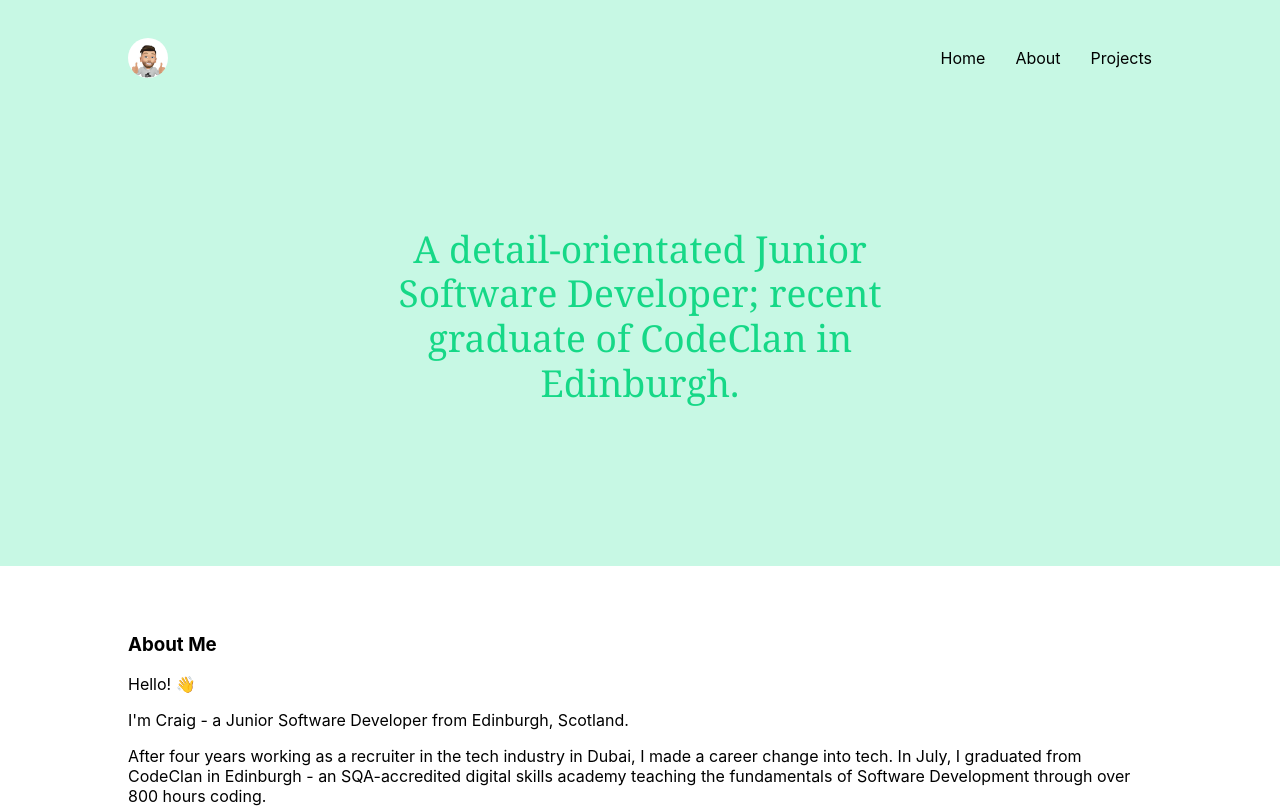
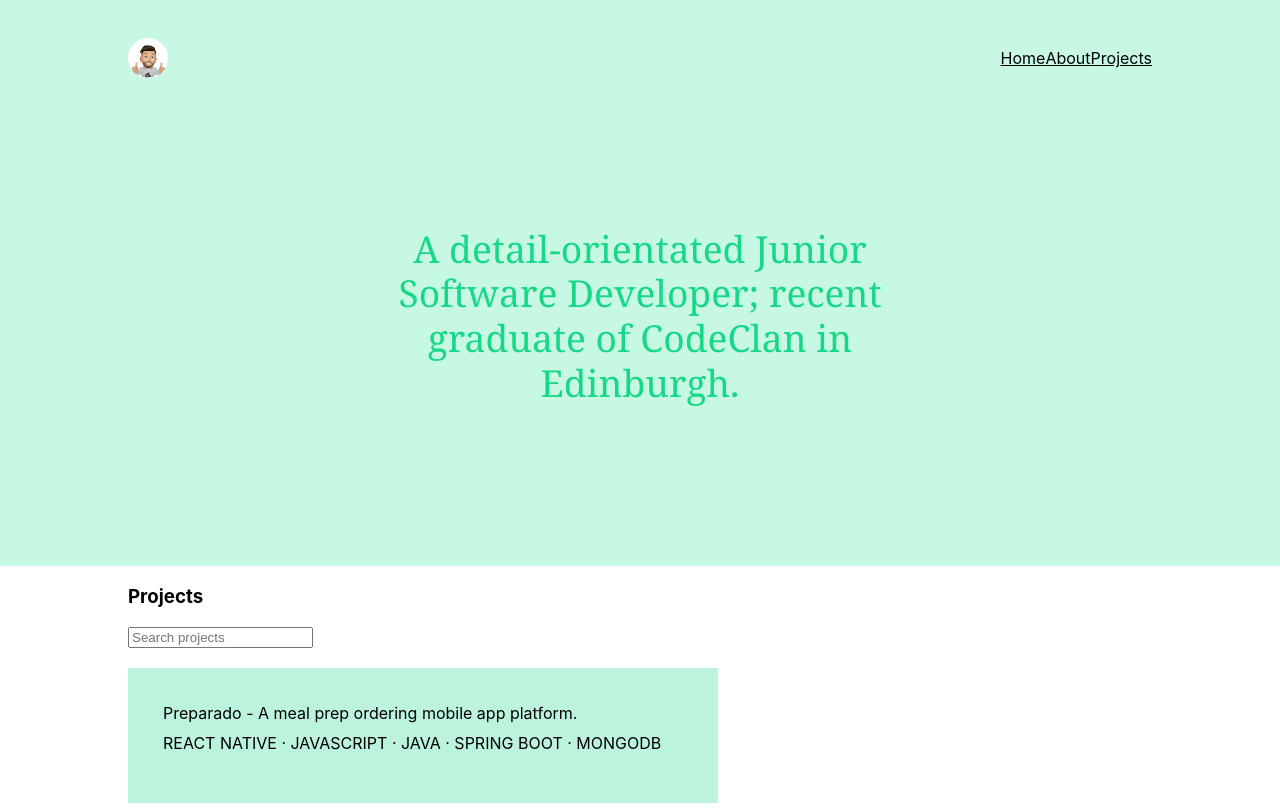
Before and after one commit to crwils/crwils.github.io, a React (Create React App) app: page /projectlist in a window 1280 px wide. Shown: the top 808 px of the page. Built offline with nearby package versions, Linux system fonts and the light colour scheme.

Commit message:
implemented react router for nav links, need to re-style

```diff
--- a/package.json
+++ b/package.json
@@ -10,6 +10,7 @@
     "bootstrap": "^5.0.2",
     "react": "^17.0.2",
     "react-dom": "^17.0.2",
+    "react-router-dom": "^5.2.0",
     "react-scripts": "4.0.3",
     "web-vitals": "^1.1.2"
   },
--- a/src/components/NavBar.js
+++ b/src/components/NavBar.js
@@ -1,4 +1,5 @@
 import React from 'react';
+import { Link } from 'react-router-dom'
 import myavatar from "../myavatar.png"
 import "../style.css"
 
@@ -11,9 +12,12 @@
                     <img type="button" src={myavatar} alt="A photograph of me" />
                 </a>
                 <ul>
-                    <li>Home</li>
-                    <li>About</li>
-                    <li>Projects</li>
+                    {/* <li>Home</li> */}
+                    <Link to='/'>Home</Link>
+                    {/* <li>About</li> */}
+                    <Link to='/about'>About</Link>
+                    {/* <li>Projects</li> */}
+                    <Link to='/projectlist'>Projects</Link>
                 </ul>
             </div>
         </nav>
--- a/src/containers/Portfolio.js
+++ b/src/containers/Portfolio.js
@@ -1,22 +1,28 @@
-import React, {useState} from 'react';
-import { Header, NavBar, ProjectList, About } from '../components';
+import React, { useState } from "react";
+import { BrowserRouter as Router, Route, Switch } from "react-router-dom";
+
+import { Header, NavBar, ProjectList, About } from "../components";
 
 function Portfolio(props) {
-
-    // assigning the myprojectlist object to state
-
   return (
+    <Router>
       <main>
         <section className="header-index">
           <NavBar />
           <Header />
         </section>
-            <section >
+        <section>
+          <Switch>
+            <Route exact path='/about'>
               <About />
+            </Route>
+            <Route exact path='/projectlist'>
               <ProjectList />
+            </Route>
+          </Switch>
         </section>
       </main>
-
+    </Router>
   );
 }
 
```
Also changed, not shown: 1 other file (tests, documents, lock files or other folders). Lines whose indentation alone changed are shown as unchanged.
